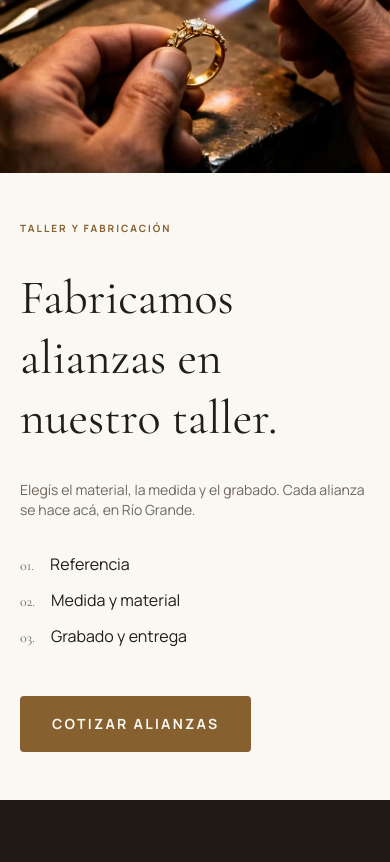
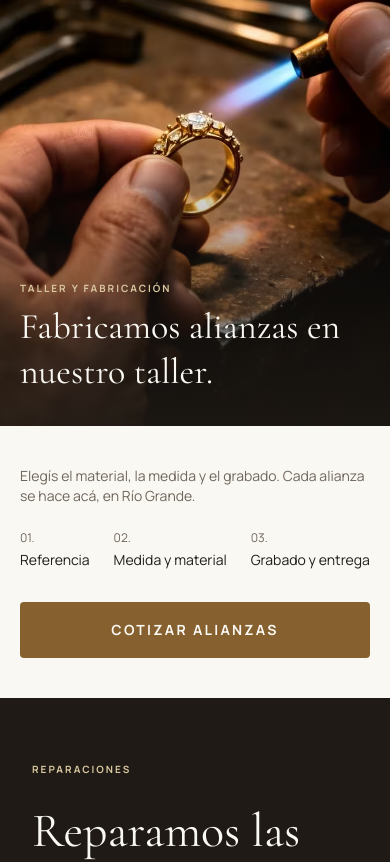
Before and after one commit to nadiaescobbb/-Cuore-joyeria, a React (Vite) app: page / in a window 390 px wide. Shown: the part 1740-2602 px from the top of the page. Built offline with nearby package versions, Linux system fonts and the light colour scheme.

Commit message:
style: completely redesign WorkshopSection for mobile (70vh image, overlay text, horizontal steps)

```diff
--- a/src/components/WorkshopSection.tsx
+++ b/src/components/WorkshopSection.tsx
@@ -10,45 +10,58 @@ export function WorkshopSection() {
       <div className="grid grid-cols-1 lg:grid-cols-2 min-h-[600px]">
 
         {/* Image Column */}
-        <div className="h-[40svh] lg:h-full w-full">
+        <div className="relative h-[70vh] lg:h-full w-full">
           <img
             src="/images/craf.avif"
             alt="Trabajo artesanal en el taller de Cuore"
-            className="w-full h-full object-cover object-[center_top] rounded-none m-0 p-0"
+            className="w-full h-full object-cover object-[center_top] m-0 p-0"
           />
+
+          {/* Mobile Overlay Gradient */}
+          <div className="absolute bottom-0 left-0 w-full h-1/2 bg-gradient-to-t from-dark/85 to-transparent pointer-events-none lg:hidden"></div>
+
+          {/* Mobile Overlay Text */}
+          <div className="absolute bottom-0 left-0 w-full px-5 pb-8 lg:hidden">
+            <span className="block font-body text-[10px] font-bold tracking-[0.20em] text-gold uppercase mb-2">
+              TALLER Y FABRICACIÓN
+            </span>
+            <h2 className="font-heading text-4xl leading-tight text-background">
+              Fabricamos alianzas en nuestro taller.
+            </h2>
+          </div>
         </div>
 
         {/* Text Column */}
-        <div className="flex flex-col justify-center px-5 py-12 lg:px-16 lg:py-20 gap-8">
+        <div className="flex flex-col justify-start lg:justify-center px-5 py-10 lg:px-16 lg:py-20 lg:gap-8">
 
-          {/* Label */}
-          <span className="font-body text-[10px] font-bold tracking-[0.20em] text-accent uppercase">
+          {/* Desktop Label */}
+          <span className="hidden lg:block font-body text-[10px] font-bold tracking-[0.20em] text-accent uppercase">
             TALLER Y FABRICACIÓN
           </span>
 
-          {/* Title */}
-          <h2 className="font-heading text-5xl lg:text-6xl font-normal leading-tight text-foreground">
+          {/* Desktop Title */}
+          <h2 className="hidden lg:block font-heading text-5xl lg:text-6xl font-normal leading-tight text-foreground">
             Fabricamos alianzas en nuestro taller.
           </h2>
 
           {/* Body */}
-          <p className="font-body text-sm lg:text-base text-muted max-w-md">
+          <p className="font-body text-sm lg:text-base text-muted max-w-md mb-6 lg:mb-0">
             Elegís el material, la medida y el grabado. Cada alianza se hace acá, en Río Grande.
           </p>
 
           {/* Steps */}
-          <div className="flex flex-col gap-3 lg:gap-4">
-            <div className="flex items-baseline gap-4">
-              <span className="font-heading text-sm font-normal text-muted">01.</span>
-              <span className="font-body text-base font-normal text-foreground">Referencia</span>
+          <div className="flex lg:flex-col overflow-x-auto lg:overflow-visible gap-6 lg:gap-4 mb-8 lg:mb-0 [&::-webkit-scrollbar]:hidden [-ms-overflow-style:none] [scrollbar-width:none]">
+            <div className="flex-shrink-0 flex flex-col lg:flex-row lg:items-baseline gap-1 lg:gap-4">
+              <span className="font-body lg:font-heading text-xs lg:text-sm font-normal text-muted">01.</span>
+              <span className="font-body text-sm lg:text-base font-normal text-foreground">Referencia</span>
             </div>
-            <div className="flex items-baseline gap-4">
-              <span className="font-heading text-sm font-normal text-muted">02.</span>
-              <span className="font-body text-base font-normal text-foreground">Medida y material</span>
+            <div className="flex-shrink-0 flex flex-col lg:flex-row lg:items-baseline gap-1 lg:gap-4">
+              <span className="font-body lg:font-heading text-xs lg:text-sm font-normal text-muted">02.</span>
+              <span className="font-body text-sm lg:text-base font-normal text-foreground">Medida y material</span>
             </div>
-            <div className="flex items-baseline gap-4">
-              <span className="font-heading text-sm font-normal text-muted">03.</span>
-              <span className="font-body text-base font-normal text-foreground">Grabado y entrega</span>
+            <div className="flex-shrink-0 flex flex-col lg:flex-row lg:items-baseline gap-1 lg:gap-4">
+              <span className="font-body lg:font-heading text-xs lg:text-sm font-normal text-muted">03.</span>
+              <span className="font-body text-sm lg:text-base font-normal text-foreground">Grabado y entrega</span>
             </div>
           </div>
 
@@ -58,7 +71,7 @@ export function WorkshopSection() {
             target="_blank"
             rel="noopener noreferrer"
             aria-label="Cotizar alianzas por WhatsApp"
-            className="mt-4 min-h-14 px-8 bg-accent text-background font-body font-bold text-sm tracking-[0.16em] uppercase rounded-sm w-fit flex items-center justify-center hover:opacity-90 transition-opacity duration-200 focus-visible:outline-accent"
+            className="w-full lg:w-fit min-h-14 lg:px-8 bg-accent text-background font-body font-bold text-sm tracking-[0.16em] uppercase rounded-sm flex items-center justify-center hover:opacity-90 transition-opacity duration-200 focus-visible:outline-accent"
           >
             Cotizar alianzas
           </a>
```
